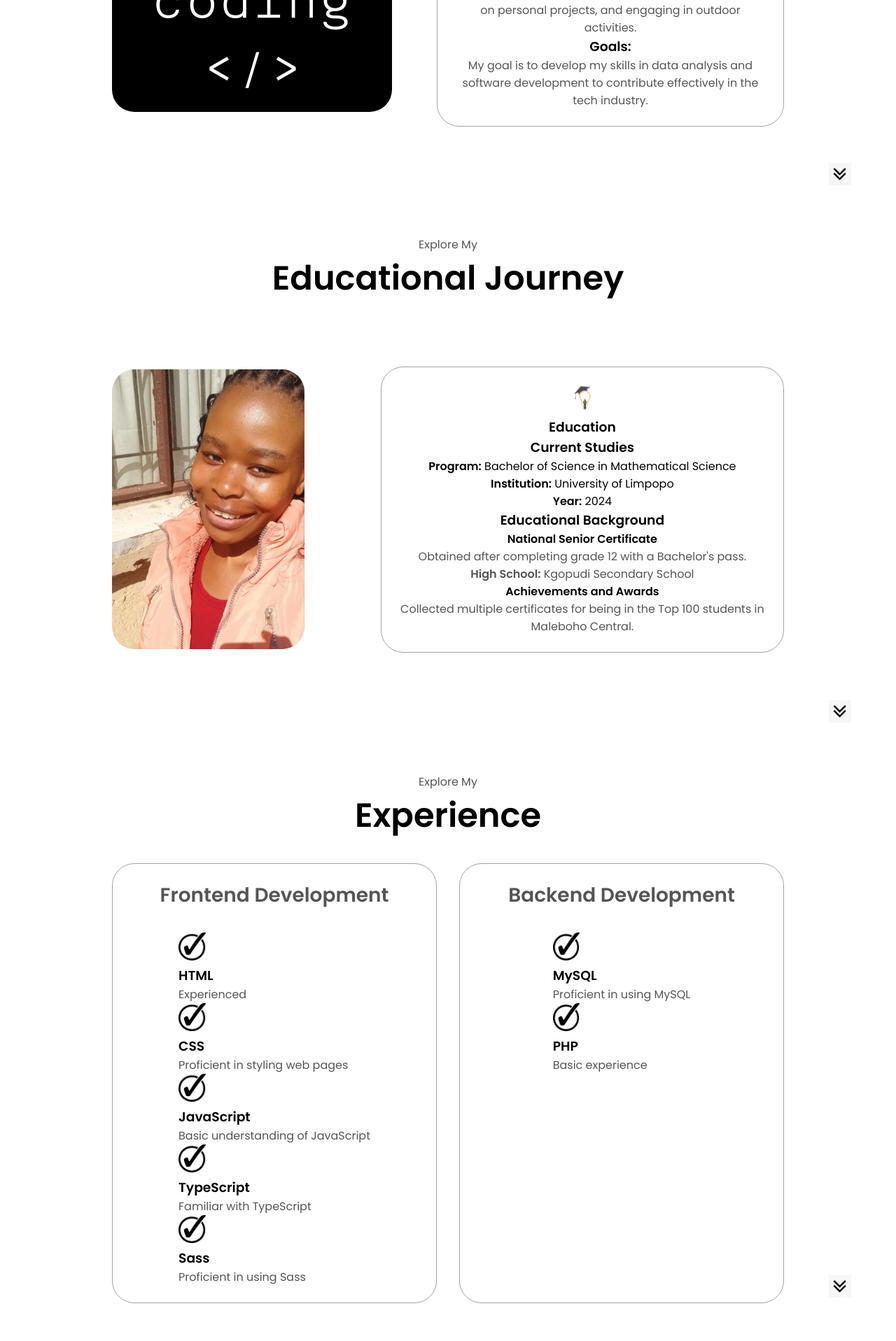
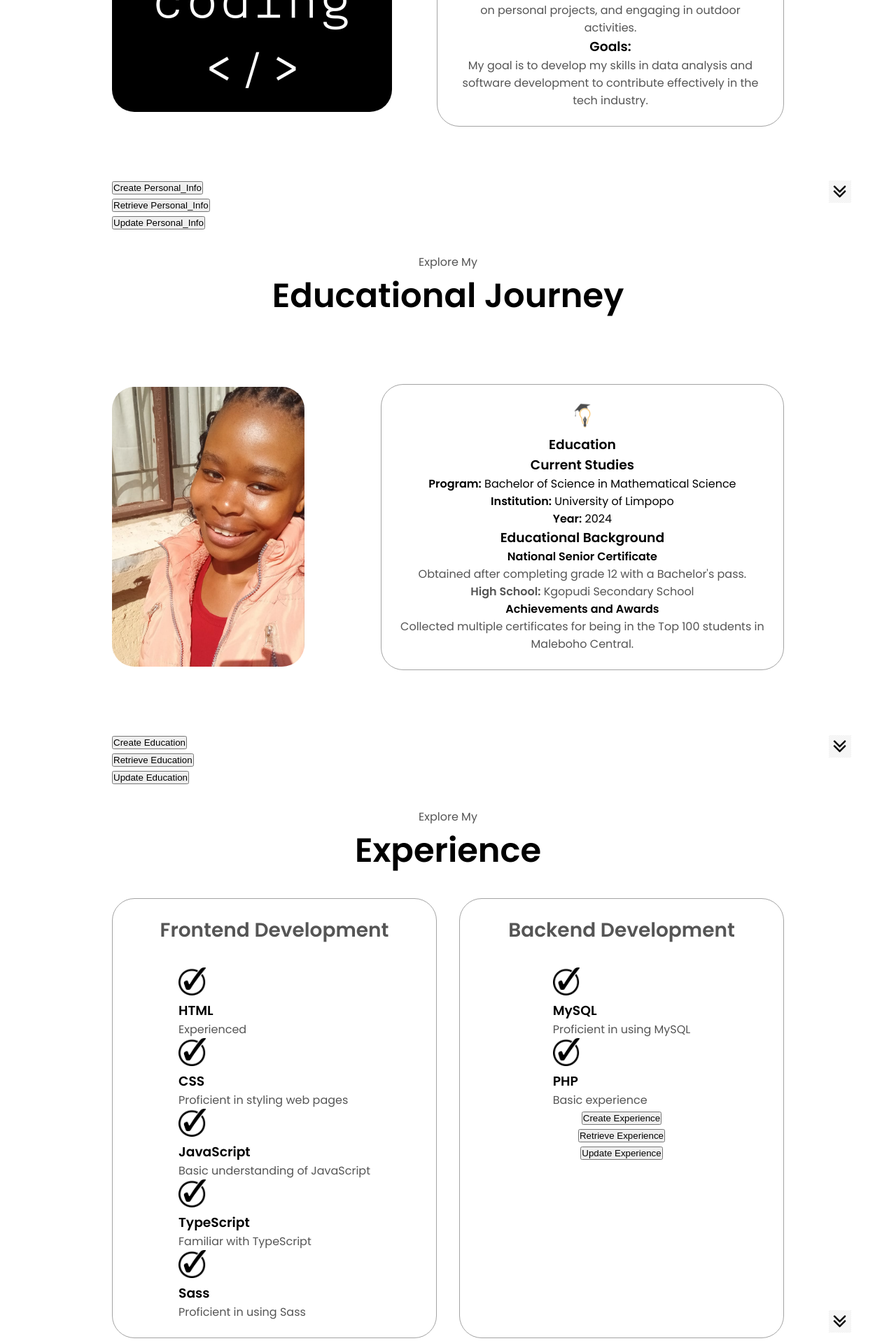
Before and after one commit to Webmess/my-cv-website, a PHP site: page / in a window 1280 px wide. Shown: the part 1359-3276 px from the top of the page at 70% size. Run offline with PHP 8.4, Linux system fonts and the light colour scheme.

Commit message:
Update files

```diff
--- a/index.html
+++ b/index.html
@@ -11,12 +11,12 @@
     <nav id="desktop-nav">
         <div>
             <ul class="nav-links">
-                <li><a href="index.php#home">Home</a></li>
-                <li><a href="personal_info.php">Personal Info</a></li>
-                <li><a href="education.php#education">Education</a></li>
-                <li><a href="experience.php#experience">Experience</a></li>
-                <li><a href="projects.php#projects">Projects</a></li>
-                <li><a href="contact.php#contact">Contact</a></li>
+                <li><a href="#home">Home</a></li>
+                <li><a href="#personal_info">Personal Info</a></li>
+                <li><a href="#education">Education</a></li>
+                <li><a href="#experience">Experience</a></li>
+                <li><a href="#projects">Projects</a></li>
+                <li><a href="#contact">Contact</a></li>
             </ul>
         </div>
     </nav>
@@ -95,6 +95,17 @@
                 </div>
             </div>
         </div>
+    </div>
+    <form action="personal_info.php" method="post">
+        <button type="submit">Create Personal_Info</button>
+    </form>
+    <form action="personal_info.php" method="get">
+        <button type="submit">Retrieve Personal_Info</button>
+    </form>
+    <form action="personal_info.php" method="post">
+        <button type="submit">Update Personal_Info</button>
+    </form>
+</div>
         <img src="./assets/arrow.jpeg"
         alt="Arrow icon" class="arrow-icon"
         onclick="location.href='./#education'"/>
@@ -140,6 +151,16 @@
                     </div>
             </div>
         </div>
+    </div>
+    <form action="education.php" method="post">
+        <button type="submit">Create Education</button>
+    </form>
+    <form action="education.php.php" method="get">
+        <button type="submit">Retrieve Education</button>
+    </form>
+    <form action="education.php" method="post">
+        <button type="submit">Update Education</button>
+    </form>
 </div>
         <img src="./assets/arrow.jpeg"
         alt="Arrow icon" class="arrow-icon"
@@ -209,9 +230,20 @@
                             <P>Basic experience</P>
                             </div>
                         </article>
+                        </div>   <form action="experience.php" method="post">
+                        <button type="submit">Create Experience</button>
+                        </form>
+                        <form action="experience.php" method="get">
+                        <button type="submit">Retrieve Experience</button>
+                        </form>
+                        <form action="experience.php" method="post">
+                        <button type="submit">Update Experience</button>
+                        </form>
                         </div>
                     </div>
                 </div>
+            </div>
+        <div>
         </div>
         <img src="./assets/arrow.jpeg"
         alt="Arrow icon" class="arrow-icon"
@@ -230,11 +262,11 @@
                 <h2 class="experience-sub-title project title">Project One</h2>
                 <div class="btn-container">
                     <button class="btn btn-color-2 project-btn"
-                    onclick="location.href='https://webmess.github.io/my-project/'">
+                    onclick="location.href='https://webmess.github.io/cv-website/'">
                       Github
                     </button>
                     <button class="btn btn-color-2 project-btn"
-                    onclick="location.href='https://webmess.github.io/my-project/'">
+                    onclick="location.href='https://webmess.github.io/cv-website/'">
                       Live Demo
                     </button>
                 </div>
@@ -247,16 +279,27 @@
                 <h2 class="experience-sub-title project title">Project Two</h2>
                 <div class="btn-container">
                     <button class="btn btn-color-2 project-btn"
-                    onclick="location.href='https://webmess.github.io/my-project/'">
+                    onclick="location.href='https://webmess.github.io/cv-website/'">
                       Github
                     </button>
                     <button class="btn btn-color-2 project-btn"
-                    onclick="location.href='https://webmess.github.io/my-project/'">
+                    onclick="location.href='https://webmess.github.io/cv-website/'">
                       Live Demo
                     </button>
                 </div>
             </div>
             </div>
+        </div>
+    </div>
+    <form action="projects.php" method="post">
+        <button type="submit">Create Projects</button>
+    </form>
+    <form action="projects.php" method="get">
+        <button type="submit">Retrieve Projects</button>
+    </form>
+    <form action="projects.php" method="post">
+        <button type="submit">Update Projects</button>
+    </form>
 </div>
         <img src="./assets/arrow.jpeg"
         alt="Arrow icon" class="arrow-icon"
@@ -298,12 +341,12 @@
         <nav>
             <div class="nav-links-container">
                 <ul class="nav-links">
-                    <li><a href="index.php#home">Home</a></li>
-                    <li><a href="personal_info.php">Personal Info</a></li>
-                    <li><a href="education.php#education">Education</a></li>
-                    <li><a href="experience.php#experience">Experience</a></li>
-                    <li><a href="projects.php#projects">Projects</a></li>
-                    <li><a href="contact.php#contact">Contact</a></li>
+                    <li><a href="#home"> Home</a></li>
+                    <li><a href="#personal_info"> Personal Info</a></li>
+                    <li><a href="#education"> Education</a></li>
+                    <li><a href="#experience"> Experience</a></li>
+                    <li><a href="#projects"> Projects</a></li>
+                    <li><a href="#contact"> Contact</a></li>
                 </ul>
             </div>
         </nav>
--- a/script.js
+++ b/script.js
@@ -4,3 +4,114 @@ function toggleMenu() {
     menu.classList.toggle("open");
     icon.classList.toggle("open");
 }
+
+// Function to create, update, and delete personal info items
+const personalInfoItems = document.querySelectorAll('.personal-info-container');
+
+personalInfoItems.forEach(item => {
+    const editBtn = document.createElement('button');
+    editBtn.textContent = 'Edit';
+
+    const deleteBtn = document.createElement('button');
+    deleteBtn.textContent = 'Delete';
+
+    item.appendChild(editBtn);
+    item.appendChild(deleteBtn);
+
+    editBtn.addEventListener('click', () => {
+        const updatedInfo = prompt('Update personal info details (e.g., title, description):');
+        if (updatedInfo !== null && updatedInfo.split(',').length === 2) {
+            item.querySelector('h3').textContent = updatedInfo.split(',')[0];
+            item.querySelector('p').textContent = updatedInfo.split(',')[1];
+        } else {
+            alert('Please enter information in the correct format.');
+        }
+    });
+
+    deleteBtn.addEventListener('click', () => {
+        item.remove();
+    });
+});
+
+// Function to create, update, and delete contact info items
+const contactInfoItems = document.querySelectorAll('.contact-info-upper-container .contact-info-container');
+
+contactInfoItems.forEach(item => {
+    const editBtn = document.createElement('button');
+    editBtn.textContent = 'Edit';
+
+    const deleteBtn = document.createElement('button');
+    deleteBtn.textContent = 'Delete';
+
+    item.appendChild(editBtn);
+    item.appendChild(deleteBtn);
+
+    editBtn.addEventListener('click', () => {
+        const updatedContact = prompt('Update contact info details (e.g., contact type, details):');
+        if (updatedContact !== null && updatedContact.split(',').length === 2) {
+            item.querySelector('a').textContent = updatedContact.split(',')[0];
+            item.querySelector('a').setAttribute('href', updatedContact.split(',')[1]);
+        } else {
+            alert('Please enter information in the correct format.');
+        }
+    });
+
+    deleteBtn.addEventListener('click', () => {
+        item.remove();
+    });
+});
+ // Function to create, update, and delete experience items
+const experienceItems = document.querySelectorAll('.experience-container');
+
+experienceItems.forEach(item => {
+    const editBtn = document.createElement('button');
+    editBtn.textContent = 'Edit';
+
+    const deleteBtn = document.createElement('button');
+    deleteBtn.textContent = 'Delete';
+
+    item.appendChild(editBtn);
+    item.appendChild(deleteBtn);
+
+    editBtn.addEventListener('click', () => {
+        const updatedExperience = prompt('Update experience details (e.g., job title, description):');
+        if (updatedExperience !== null && updatedExperience.split(',').length === 2) {
+            item.querySelector('h3').textContent = updatedExperience.split(',')[0];
+            item.querySelector('p').textContent = updatedExperience.split(',')[1];
+        } else {
+            alert('Please enter information in the correct format.');
+        }
+    });
+
+    deleteBtn.addEventListener('click', () => {
+        item.remove();
+    });
+});
+
+// Function to create, update, and delete education items
+const educationItems = document.querySelectorAll('.education-container');
+
+educationItems.forEach(item => {
+    const editBtn = document.createElement('button');
+    editBtn.textContent = 'Edit';
+
+    const deleteBtn = document.createElement('button');
+    deleteBtn.textContent = 'Delete';
+
+    item.appendChild(editBtn);
+    item.appendChild(deleteBtn);
+
+    editBtn.addEventListener('click', () => {
+        const updatedEducation = prompt('Update education details (e.g., degree title, institution):');
+        if (updatedEducation !== null && updatedEducation.split(',').length === 2) {
+            item.querySelector('h3').textContent = updatedEducation.split(',')[0];
+            item.querySelector('p').textContent = updatedEducation.split(',')[1];
+        } else {
+            alert('Please enter information in the correct format.');
+        }
+    });
+
+    deleteBtn.addEventListener('click', () => {
+        item.remove();
+    });
+});
```
Also changed, not shown: experience.php (+17 -18 lines), projects.php (+7 -13 lines), skills.php (added, +78 -0 lines), 1 other file. Lines whose indentation alone changed are shown as unchanged.
